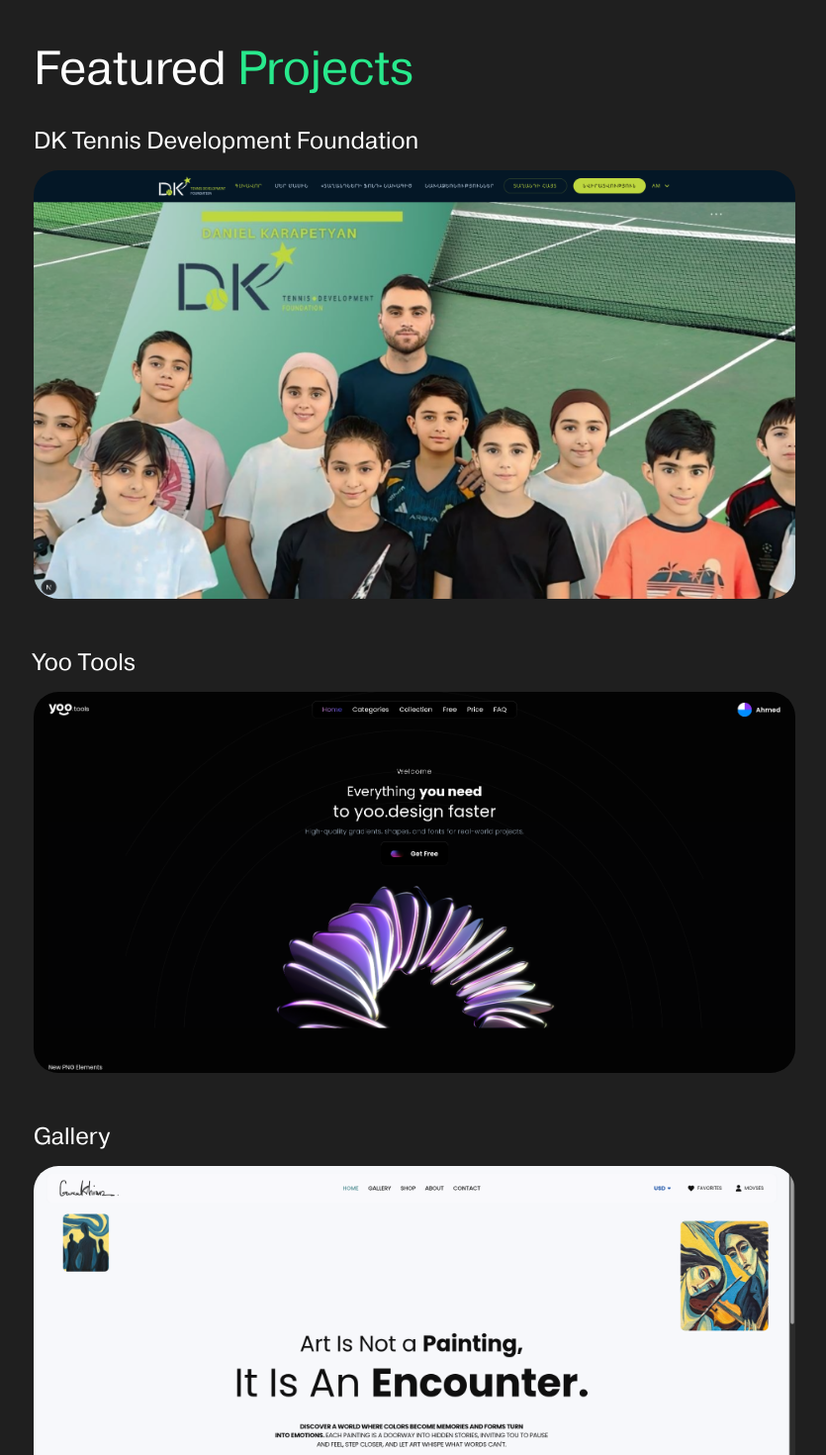
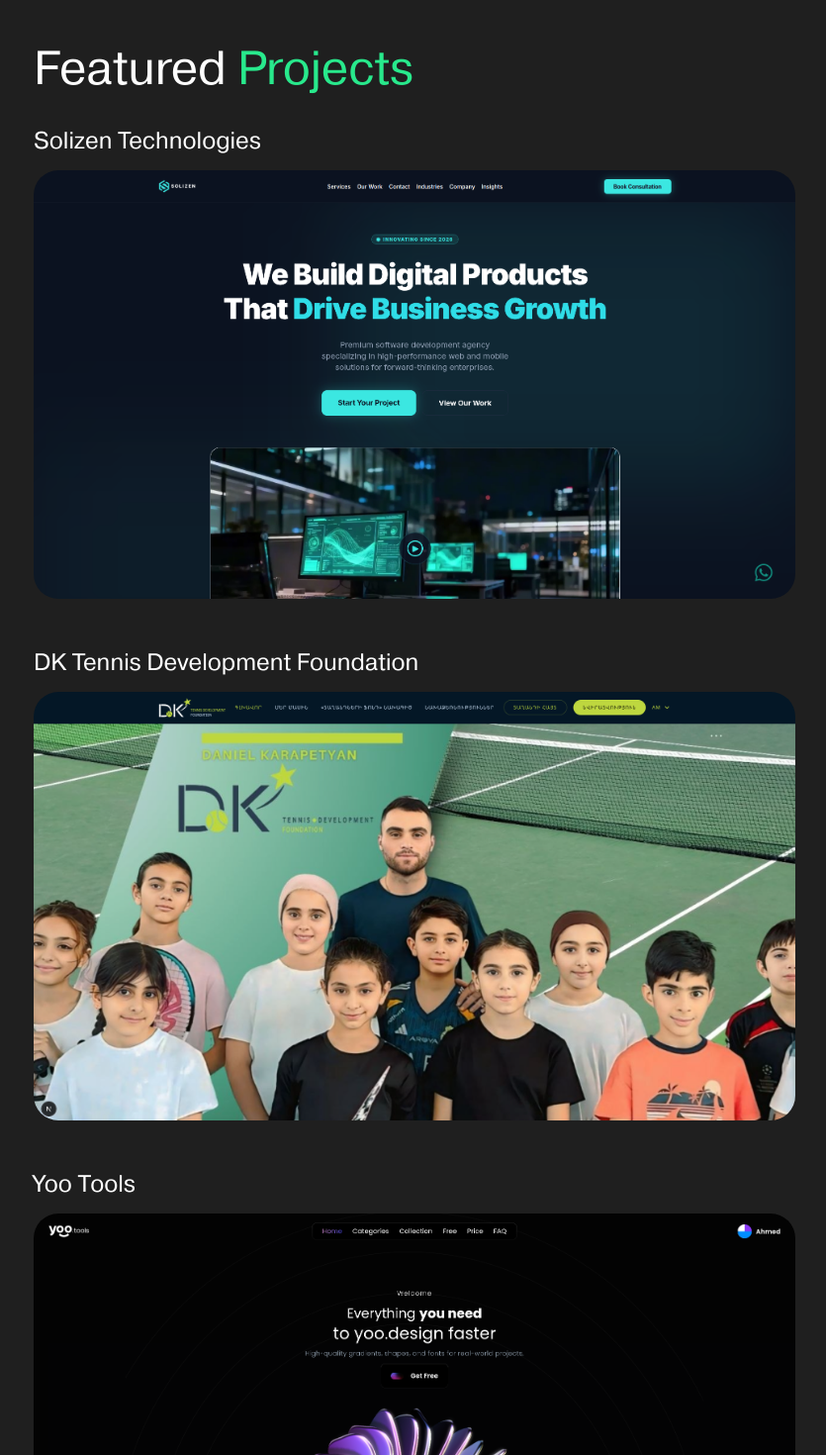
Before and after one commit to mosgurekhyan/movses-portfolio, a React (Vite) app: page / in a window 1280 px wide. Shown: the part 4420-5890 px from the top of the page at 99% size, without its empty margins (381-1216 px from the left). Built offline with nearby package versions, Linux system fonts and the light colour scheme.

Commit message:
last project adding

```diff
--- a/src/constants/workplaces.js
+++ b/src/constants/workplaces.js
@@ -10,7 +10,7 @@
     id: '2',
     company: 'Meduzee Creative Agency',
     position: 'Full Stack JS Developer',
-    link: 'https://meduzee.com/',
+    link: 'https://meduzee.com',
     date: '10/25 - Present',
     traffic: 'Part-time'
   },
--- a/src/constants/works.js
+++ b/src/constants/works.js
@@ -2,12 +2,18 @@
 import img5 from '../assets/images/dk.png'
 import img3 from '../assets/images/simplex.png'
 import img4 from '../assets/images/boiler.png'
-import img6 from '../assets/images/wine.png'
-import img8 from '../assets/images/gallery.png'
+import img6 from '../assets/images/solizen.png'
+// import img8 from '../assets/images/gallery.png'
 import img9 from '../assets/images/gegabyte.png'
 import img10 from '../assets/images/yootools.png'
 
 export const WORKS = [
+  {
+    id: '6',
+    link: 'https://solizen.tech',
+    name: 'Solizen Technologies',
+    img: img6
+  },
   {
     id: '82',
     link: 'https://dktennisfoundation.com',
@@ -20,12 +26,12 @@
     name: 'Yoo Tools',
     img: img10
   },
-  {
-    id: '8',
-    link: 'https://gurekhianart.com',
-    name: 'Gallery',
-    img: img8
-  },
+  // {
+  //   id: '8',
+  //   link: 'https://gurekhianart.com',
+  //   name: 'Gallery',
+  //   img: img8
+  // },
   {
     id: '77',
     link: 'https://gegabyteauto.am',
@@ -50,10 +56,10 @@
     name: 'The Boiler Installation Specialists',
     img: img4
   },
-  {
-    id: '6',
-    link: 'https://manukyan.wine',
-    name: 'Manukyan Wine',
-    img: img6
-  }
+  // {
+  //   id: '6',
+  //   link: 'https://manukyan.wine',
+  //   name: 'Manukyan Wine',
+  //   img: img6
+  // }
 ]
```
Also changed, not shown: src/assets/images/solizen.png (added).
